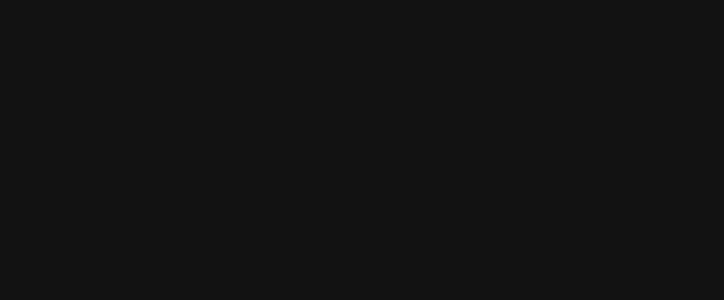
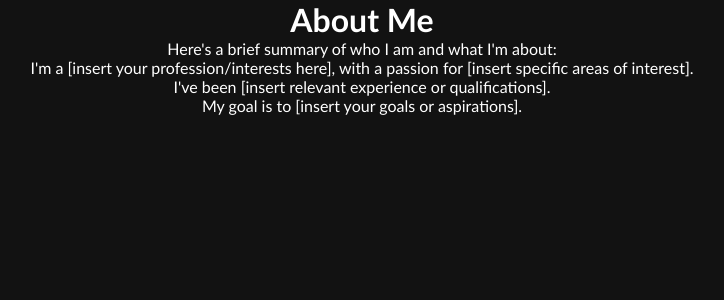
Before and after one commit to marcossFarias/personal-portfolio, a React (Create React App) app: page /about-me in a window 1280 px wide. Shown: the top 300 px of the page, without its empty margins (278-1002 px from the left). Built offline with nearby package versions, Linux system fonts and the light colour scheme.

Commit message:
maybe a hotfix for routes

```diff
--- a/src/App.js
+++ b/src/App.js
@@ -10,7 +10,7 @@
       <BrowserRouter>
         <Routes>
           <Route path="/" element={<NavBar />} />
-          <Route path="/about-me" component={AboutMe} />
+          <Route path="/about-me" element={<AboutMe />} />
         </Routes>
       </BrowserRouter>
     </div>
```
